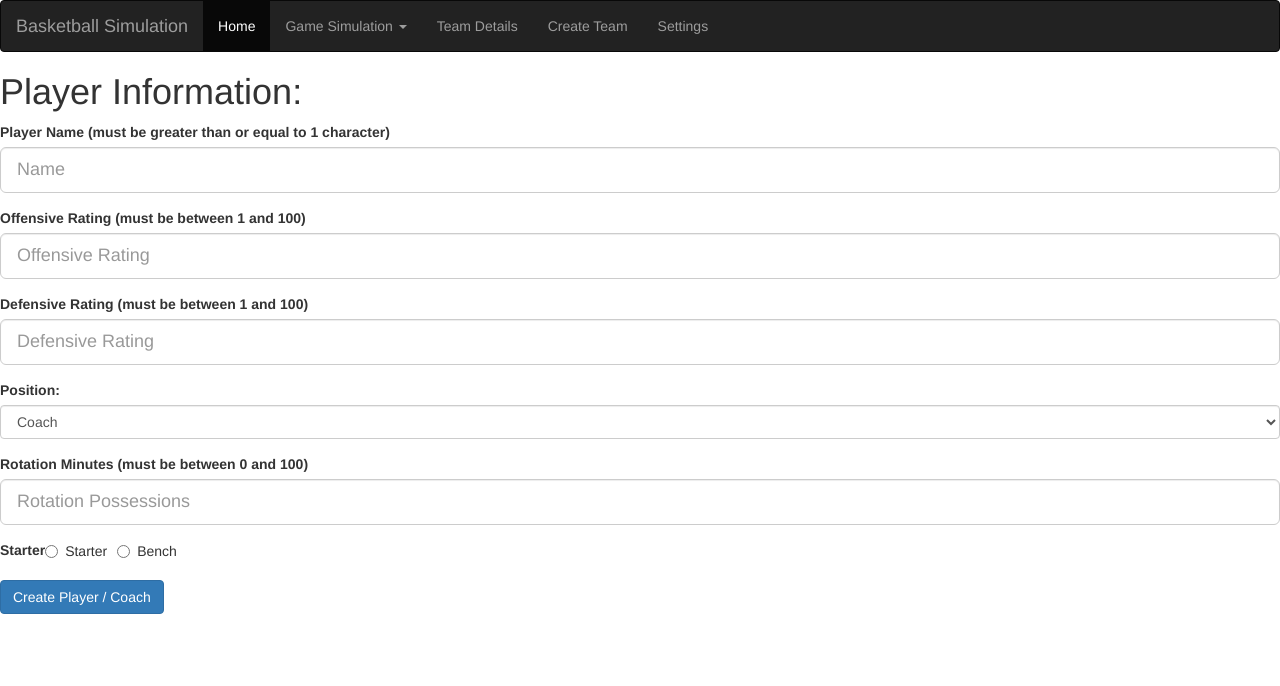
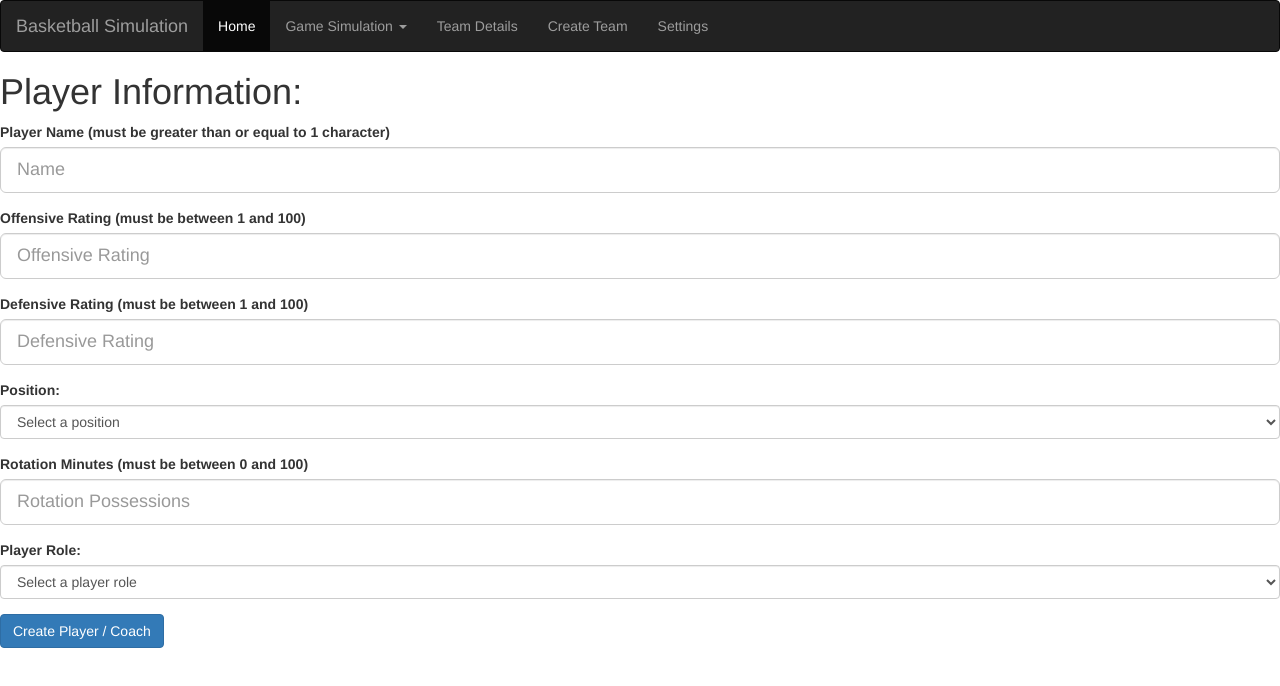
Before and after one commit to mmorth/Basketball-Simulation-Web, an Angular app in the folder client/: page /team-details/1/create/1 in a window 1280 px wide. Shown: the top 686 px of the page. Built offline with nearby package versions, Linux system fonts and the light colour scheme.

Commit message:
Have working player forms with filled in dropdown menu default values.

```diff
--- a/client/src/app/player-input/player-input.component.html
+++ b/client/src/app/player-input/player-input.component.html
@@ -26,20 +26,11 @@
 			<input id="playerDefensiveRating" class="form-control input-lg" id="inputlg" type="text" [(ngModel)]="defensiveRating" placeholder="Defensive Rating" value={{player.defensiveRating}} ng-model="playerInputs">
 		</div>
 
-		<!-- <div class="form-group">
-			<label for="inputlg">Position (must be between 1 and 5: 1 = PG, 2 = SG, 3 = SF, 4 = PF, 5 = C)</label>
-			<input id="playerDefensiveRating" class="form-control input-lg" id="inputlg" type="text" [(ngModel)]="position" placeholder="Position" value={{player.position}} ng-model="playerInputs">
-		</div> -->
-
 		<div class="form-group">
-				<label for="sel1">Position:</label>
-				<select class="form-control" id="sel1">
-				  <option (click)="setPosition(0)">Coach</option>
-				  <option (click)="setPosition(1)">Point Guard</option>
-				  <option (click)="setPosition(2)">Shooting Guard</option>
-				  <option (click)="setPosition(3)">Small Forward</option>
-				  <option (click)="setPosition(4)">Power Forward</option>
-				  <option (click)="setPosition(5)">Center</option>
+				<label for="sel1">Position (1=PG, 2=SG, 3=SF, 4=PF, 5=C):</label>
+				<select class="form-control" [(ngModel)]="position" id="sel1">
+				  <option value="" disabled selected>Select a position</option>
+				  <option *ngFor="let pos of positions" [value]="pos">{{pos}}</option>
 				</select>
 			  </div>
 
@@ -50,13 +41,9 @@
 
 		<div class="form-group">
 				<label for="sel1">Player Role:</label>
-				<select class="form-control" id="sel1">
-				  <option (click)="setRole('coach')">Coach</option>
-				  <option (click)="setRole('starter')">Starter</option>
-				  <option (click)="setRole('sixth man')">Sixth Man</option>
-				  <option (click)="setRole('role player')">Role Player</option>
-				  <option (click)="setRole('prospect')">Prospect</option>
-				  <option (click)="setRole('bench warmer')">Bench Warmer</option>
+				<select class="form-control" [(ngModel)]="playerRole" id="sel1">
+				  <option value="" disabled selected>Select a player role</option>
+				  <option *ngFor="let role of roles" [value]="role">{{role}}</option>
 				</select>
 			  </div>
 
@@ -81,14 +68,10 @@
 			<input id="playerDefensiveRating" class="form-control input-lg" id="inputlg" type="text" [(ngModel)]="defensiveRating" placeholder="Defensive Rating" ng-model="playerInputs">
 		</div>
 
-		<!-- <div class="form-group">
-			<label for="inputlg">Position (must be between 1 and 5: 1 = PG, 2 = SG, 3 = SF, 4 = PF, 5 = C)</label>
-			<input id="playerDefensiveRating" class="form-control input-lg" id="inputlg" type="text" [(ngModel)]="position" placeholder="Position" ng-model="playerInputs">
-		</div> -->
-
 		<div class="form-group">
 				<label for="sel1">Position:</label>
 				<select class="form-control" id="sel1">
+				  <option value="" disabled selected>Select a position</option>
 				  <option (click)="setPosition(0)">Coach</option>
 				  <option (click)="setPosition(1)">Point Guard</option>
 				  <option (click)="setPosition(2)">Shooting Guard</option>
@@ -104,10 +87,17 @@
 		</div>
 
 		<div class="form-group">
-			<label for="inputlg">Starter</label>
-			<label class="radio-inline"><input type="radio" name="optradio" ng-model="isStarter">Starter</label>
-			<label class="radio-inline"><input type="radio" name="optradio" ng-model="isStarter">Bench</label>
-		</div>
+				<label for="sel1">Player Role:</label>
+				<select class="form-control" id="sel1">
+				  <option value="" disabled selected>Select a player role</option>
+				  <option (click)="setRole('coach')">Coach</option>
+				  <option (click)="setRole('starter')">Starter</option>
+				  <option (click)="setRole('sixth man')">Sixth Man</option>
+				  <option (click)="setRole('role player')">Role Player</option>
+				  <option (click)="setRole('prospect')">Prospect</option>
+				  <option (click)="setRole('bench warmer')">Bench Warmer</option>
+				</select>
+			  </div>
 
 		<a id="create-player-button" class="btn btn-primary" (click)="createPlayer()">Create Player / Coach</a>
 	</ng-template>
--- a/client/src/app/player-input/player-input.component.ts
+++ b/client/src/app/player-input/player-input.component.ts
@@ -51,7 +51,17 @@ export class PlayerInputComponent implements OnInit {
 	/**
 	 * Represents the error message displayed when the user has invalid input
 	 */
-  inputError: string;
+	inputError: string;
+
+	/**
+	 * Stores the position options for the players dropdown
+	 */
+	positions: number[] = [1, 2, 3, 4, 5];
+
+	/**
+	 * Stores the player role options for the players dropdown
+	 */
+	roles: string[] = ["Coach", "Starter", "Sixth Man", "Role Player", "Prospect", "Bench Warmer"];
 
 	/**
 	 * Constructs a new TeamInputComponent with the following injections
@@ -86,6 +96,7 @@ export class PlayerInputComponent implements OnInit {
 	 */
 	setRole(inputRole: string) {
 		this.playerRole = inputRole;
+		console.log(this.playerRole)
 	}
 
 	/**
@@ -113,8 +124,10 @@ export class PlayerInputComponent implements OnInit {
 		const id = +this.route.snapshot.paramMap.get('teamID');
 		const pcid = +this.route.snapshot.paramMap.get('pcid');
 
+		// Create a player
 		if (pcid === 0) {
-			if (this.playerName.length > 0 && this.offensiveRating > 0 && this.offensiveRating <= 100 && this.defensiveRating > 0 && this.defensiveRating <= 100 && this.position >= 1 && this.position <= 5 && this.rotationMinutes >= 0 && this.rotationMinutes <= 100) {
+			console.log(this.playerRole)
+			if (this.playerName.length > 0 && this.offensiveRating > 0 && this.offensiveRating <= 100 && this.defensiveRating > 0 && this.defensiveRating <= 100 && this.position >= 1 && this.position <= 5 && this.rotationMinutes >= 0 && this.rotationMinutes <= 100 && this.playerRole.length > 0) {
 				this.playerService.createPlayer(id, this.playerName, this.offensiveRating, this.defensiveRating, this.position, this.playerRole, this.rotationMinutes)
 				.subscribe(() => {
 						this.player = null;
@@ -132,8 +145,9 @@ export class PlayerInputComponent implements OnInit {
 			}
 		}
 
+		// Create a coach
 		if (pcid === 1) {
-			if (this.playerName.length > 0 && this.offensiveRating > 0 && this.offensiveRating <= 100 && this.defensiveRating > 0 && this.defensiveRating <= 100 && this.position >= 1 && this.position <= 5) {
+			if (this.playerName.length > 0 && this.offensiveRating > 0 && this.offensiveRating <= 100 && this.defensiveRating > 0 && this.defensiveRating <= 100 && this.position == 1) {
 				this.playerService.createCoach(id, this.playerName, this.offensiveRating, this.defensiveRating, this.position)
 				.subscribe(() => {
 						this.player = null;
@@ -162,6 +176,7 @@ export class PlayerInputComponent implements OnInit {
 
 		const pcid = +this.route.snapshot.paramMap.get('pcid');
 
+		// Delete a player
 		if (pcid == 0) {
 			if(window.confirm('Are sure you want to delete this player?')) {
 				this.playerService.deletePlayer(teamID, playerID)
@@ -181,6 +196,7 @@ export class PlayerInputComponent implements OnInit {
 			}
 		}
 
+		// Delete a coach
 		if (pcid == 1) {
 			if(window.confirm('Are sure you want to delete this coach?')) {
 				this.playerService.deleteCoach(teamID, playerID)
@@ -210,8 +226,9 @@ export class PlayerInputComponent implements OnInit {
 
 		const pcid = +this.route.snapshot.paramMap.get('pcid');
 
+		// Update a player
 		if (pcid === 0) {
-			if (this.offensiveRating > 0 && this.offensiveRating <= 100 && this.defensiveRating > 0 && this.defensiveRating <= 100 && this.position >= 1 && this.position <= 5 && this.rotationMinutes >= 0 && this.rotationMinutes <= 100) {
+			if (this.offensiveRating > 0 && this.offensiveRating <= 100 && this.defensiveRating > 0 && this.defensiveRating <= 100 && this.position >= 1 && this.position <= 5 && this.rotationMinutes >= 0 && this.rotationMinutes <= 100 && this.playerRole.length > 0) {
 
 				this.playerService.updatePlayer(teamID, playerID, this.playerName, this.offensiveRating, this.defensiveRating, this.position, this.playerRole, this.rotationMinutes)
 				.subscribe(
@@ -233,6 +250,7 @@ export class PlayerInputComponent implements OnInit {
 			}
 		}
 
+		// Update a coach
 		if (pcid === 1) {
 			if (this.offensiveRating > 0 && this.offensiveRating <= 100 && this.defensiveRating > 0 && this.defensiveRating <= 100 && this.position >= 1 && this.position <= 5) {
 
--- a/client/src/app/services/player.service.ts
+++ b/client/src/app/services/player.service.ts
@@ -40,7 +40,7 @@ export class PlayerService {
    */
   createPlayer(teamNumber: number, playerName: string, offRating: number, defRating: number, position: number, playerRole: string, rotationMinutes: number) {
   	return this.http.post('http://localhost:8080/api/teams/' + teamNumber + '/players',
-  		JSON.stringify({ "name": playerName, "offensiveRating": offRating, "defensiveRating": defRating, "position": position, "playerRole": playerRole, "rotationMinutes": rotationMinutes, "possessionsPlayed": 0 }),
+  		JSON.stringify({ "name": playerName, "offensiveRating": offRating, "defensiveRating": defRating, "position": position, "role": playerRole, "rotationMinutes": rotationMinutes, "possessionsPlayed": 0 }),
   		HEADERS
   	);
   }
```
Also changed, not shown: 2 other files (tests, documents, lock files or other folders).
